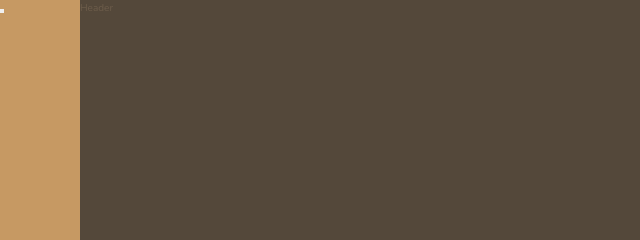
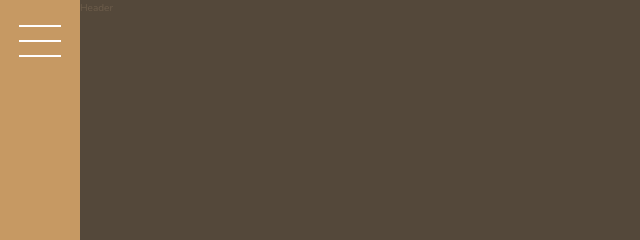
Before and after one commit to fathyElgazar/CSS-Projects, a website: page Nexter/index.html in a window 1280 px wide. Shown: the top 240 px of the page, 0-640 px from the left. Drawn offline with nearby package versions, Linux system fonts and the light colour scheme; files that its build step writes are made by us from their sources.

Commit message:
style: Style sidebar icon

```diff
--- a/Nexter/sass/_sidebar.scss
+++ b/Nexter/sass/_sidebar.scss
@@ -2,4 +2,34 @@
   background-color: $color-primary;
   grid-column: sidebar-start / sidebar-end;
   grid-row: 1 / -1;
+  display: flex;
+  justify-content: center;
 }
+
+.nav-btn {
+  border: none;
+  border-radius: 0;
+  background-color: #fff;
+  height: 2px;
+  width: 4.2rem;
+  margin-top: 4rem;
+
+  &::before,
+  &::after {
+    content: " ";
+    background-color: #fff;
+    height: 2px;
+    width: 4.2rem;
+    display: block;
+
+
+  }
+
+  &::before {
+    transform: translateY(-1.5rem);
+  }
+
+  &::after {
+    transform: translateY(1.3rem);
+  }
+}
```
